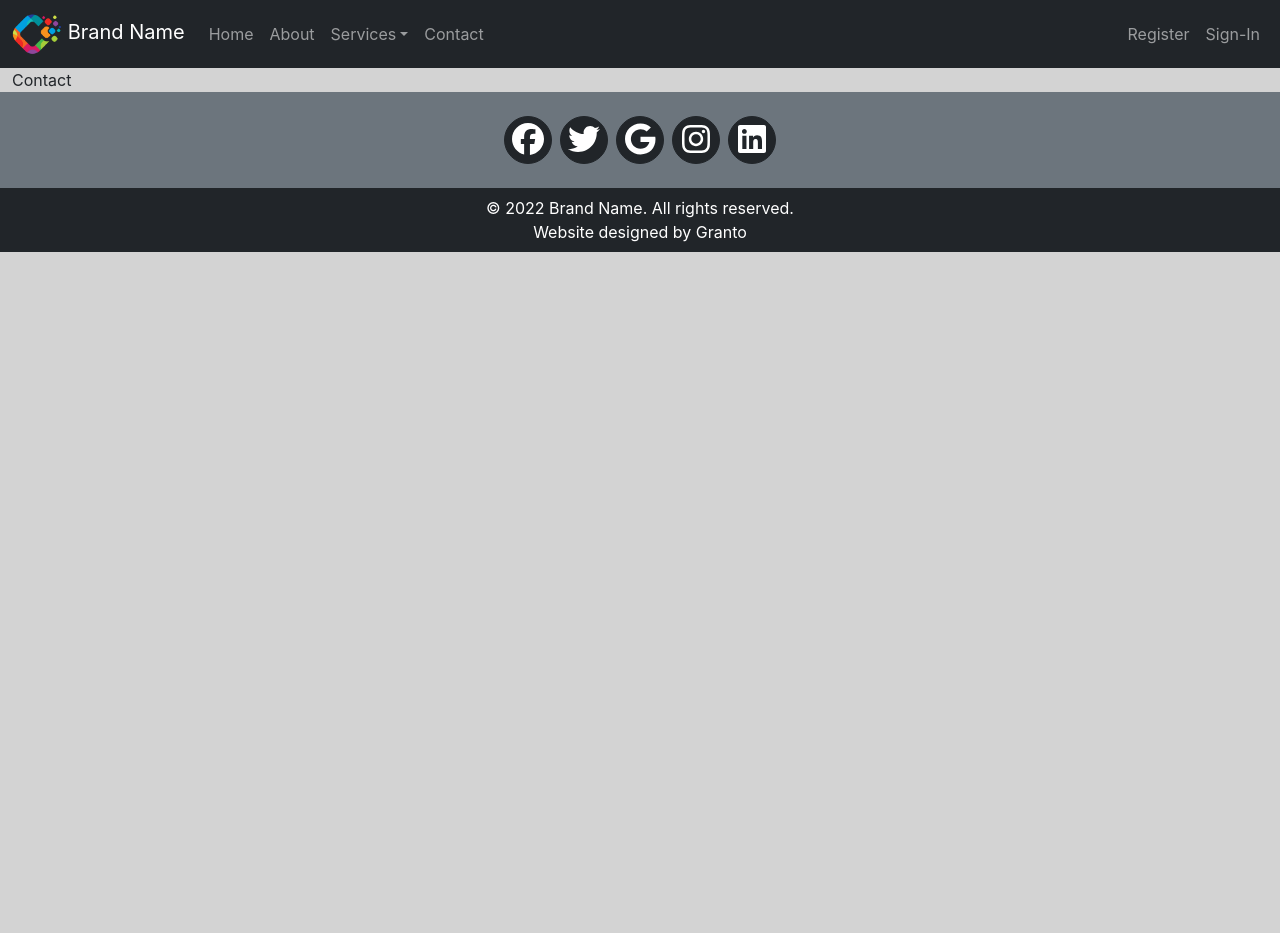
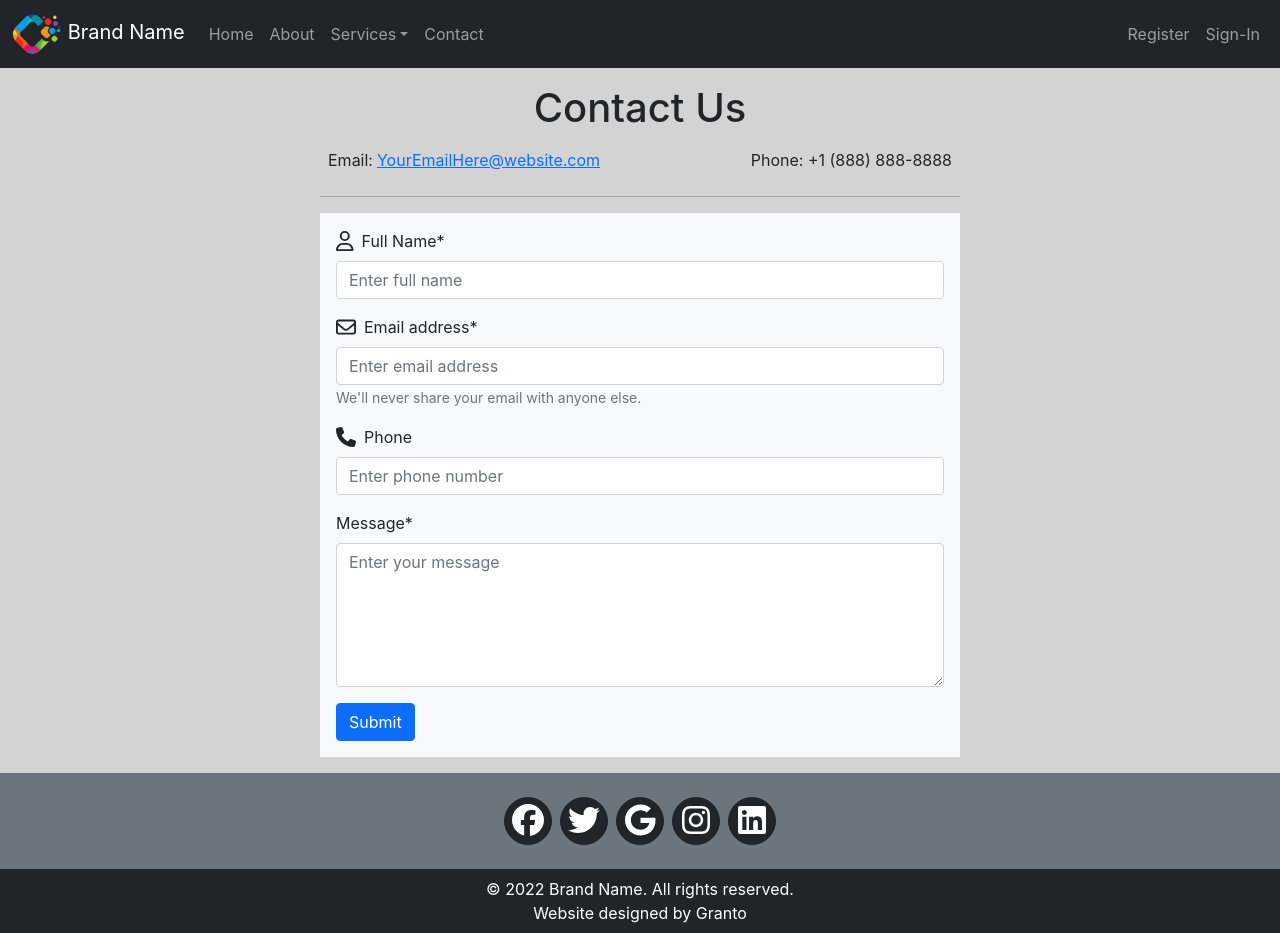
Before and after one commit to Grantsuu/personal-site, a React (Create React App) app: page /contact in a window 1280 px wide. Before the commit the page ends 800 px from the top, so only its background shows below. Built offline with nearby package versions, Linux system fonts and the light colour scheme.

Commit message:
contact form email

```diff
--- a/package.json
+++ b/package.json
@@ -5,6 +5,7 @@
   "dependencies": {
     "@fortawesome/fontawesome-svg-core": "^6.1.1",
     "@fortawesome/free-brands-svg-icons": "^6.1.1",
+    "@fortawesome/free-regular-svg-icons": "^6.1.1",
     "@fortawesome/free-solid-svg-icons": "^6.1.1",
     "@fortawesome/react-fontawesome": "^0.1.18",
     "@testing-library/jest-dom": "^5.16.4",
--- a/src/App.tsx
+++ b/src/App.tsx
@@ -2,7 +2,7 @@ import { useEffect } from 'react';
 import { BrowserRouter, Route, Routes } from 'react-router-dom';
 import { Container, Row, ThemeProvider } from 'react-bootstrap';
 import { Footer, Navigation, ScrollToTopButton } from 'components/layout';
-import Home from 'views/Home';
+import { Contact, Home } from 'views';
 import './App.css';
 
 function App() {
@@ -24,7 +24,7 @@ function App() {
                         <Routes>
                             <Route path="/" element={<Home />} />
                             <Route path="/about" element={<div>About</div>} />
-                            <Route path="/contact" element={<div>Contact</div>} />
+                            <Route path="/contact" element={<Contact />} />
                         </Routes>
                     </Row>
                     <Row>
--- /dev/null
+++ b/src/components/widgets/ContactFormW/index.tsx
@@ -0,0 +1,56 @@
+import { Button, Container, Form } from 'react-bootstrap';
+import { useState } from 'react';
+import { FontAwesomeIcon } from '@fortawesome/react-fontawesome'
+import './index.css';
+
+function ContactFormW() {
+    const [validated, setValidated] = useState(false);
+
+    const handleSubmit = (event: any) => {
+        const form = event.currentTarget;
+        if (form.checkValidity() === false) {
+            event.preventDefault();
+            event.stopPropagation();
+        }
+
+        setValidated(true);
+    };
+
+    return (
+        <Container className="p-3 w-50 bg-light text-start">
+            <Form noValidate validated={validated} onSubmit={handleSubmit}>
+                <Form.Group className="mb-3" controlId="formName">
+                    <Form.Label><FontAwesomeIcon icon={['far', 'user']} size="lg" className="me-2"/>Full Name*</Form.Label>
+                    <Form.Control required type="text" placeholder="Enter full name" />
+                    <Form.Control.Feedback type="invalid">
+                        Please enter your name.
+                    </Form.Control.Feedback>
+                </Form.Group>
+                <Form.Group className="mb-3" controlId="formEmail">
+                    <Form.Label><FontAwesomeIcon icon={['far', 'envelope']} size="lg" className="me-2"/>Email address*</Form.Label>
+                    <Form.Control required type="email" placeholder="Enter email address" />
+                    <Form.Text className="text-muted">
+                        We'll never share your email with anyone else.
+                    </Form.Text>
+                    <Form.Control.Feedback type="invalid">
+                        Please enter your email address.
+                    </Form.Control.Feedback>
+                </Form.Group>
+                <Form.Group className="mb-3" controlId="formPhone">
+                    <Form.Label><FontAwesomeIcon icon={['fas', 'phone']} size="lg" className="me-2"/>Phone</Form.Label>
+                    <Form.Control type="phone" placeholder="Enter phone number" />
+                </Form.Group>
+                <Form.Group className="mb-3" controlId="formMessage">
+                    <Form.Label>Message*</Form.Label>
+                    <Form.Control required as="textarea" placeholder="Enter your message" style={{ height: '9rem' }} />
+                    <Form.Control.Feedback type="invalid">
+                        Please enter your message.
+                    </Form.Control.Feedback>
+                </Form.Group>
+                <Button type="submit">Submit</Button>
+            </Form>
+        </Container>
+    )
+}
+
+export default ContactFormW;
--- a/src/components/widgets/index.tsx
+++ b/src/components/widgets/index.tsx
@@ -1,5 +1,6 @@
 import BannerW from './BannerW';
 import CarouselW from './CarouselW';
+import ContactFormW from './ContactFormW';
 import FeaturetteW from './FeaturetteW';
 
-export { BannerW, CarouselW, FeaturetteW };
+export { BannerW, CarouselW, ContactFormW, FeaturetteW };
--- a/src/index.tsx
+++ b/src/index.tsx
@@ -3,12 +3,13 @@ import React from 'react';
 import ReactDOM from 'react-dom/client';
 import { library } from '@fortawesome/fontawesome-svg-core'
 import { fas } from "@fortawesome/free-solid-svg-icons";
+import { far } from "@fortawesome/free-regular-svg-icons";
 import { fab } from "@fortawesome/free-brands-svg-icons";
 import App from './App';
 import reportWebVitals from './reportWebVitals';
 import './index.css';
 
-library.add(fab, fas);
+library.add(fab, far, fas);
 
 const root = ReactDOM.createRoot(
     document.getElementById('root') as HTMLElement
--- /dev/null
+++ b/src/views/Contact/index.tsx
@@ -0,0 +1,38 @@
+import { Container, Stack } from 'react-bootstrap';
+import { Link } from 'react-router-dom';
+import { ContactFormW } from 'components/widgets';
+import './index.css'
+
+function Contact() {
+    return (
+        <Container fluid className="p-0 my-3">
+            <Stack direction="vertical" className="text-center">
+                <div className="">
+                    <h1>Contact Us</h1>
+                </div>
+                <Stack direction="horizontal" className="p-2 w-50 mx-auto">
+                    <div>
+                        Email:
+                        <Link
+                            to='#'
+                            onClick={(e) => {
+                                window.open("mailto:YourEmailHere@website.com");
+                                e.preventDefault();
+                            }}
+                            className="ms-1"
+                        >
+                            YourEmailHere@website.com
+                        </Link>
+                    </div>
+                    <div className="ms-auto">Phone: +1 (888) 888-8888</div>
+                </Stack>
+                <hr className="w-50 mx-auto"></hr>
+                <div>
+                    <ContactFormW />
+                </div>
+            </Stack>
+        </Container>
+    )
+}
+
+export default Contact;
--- /dev/null
+++ b/src/views/index.tsx
@@ -0,0 +1,4 @@
+import Home from './Home'
+import Contact from './Contact'
+
+ export {Home, Contact}
```
Also changed, not shown: src/components/widgets/ContactFormW/index.css (added), src/views/Contact/index.css (added), 1 other file (tests, documents, lock files or other folders).
